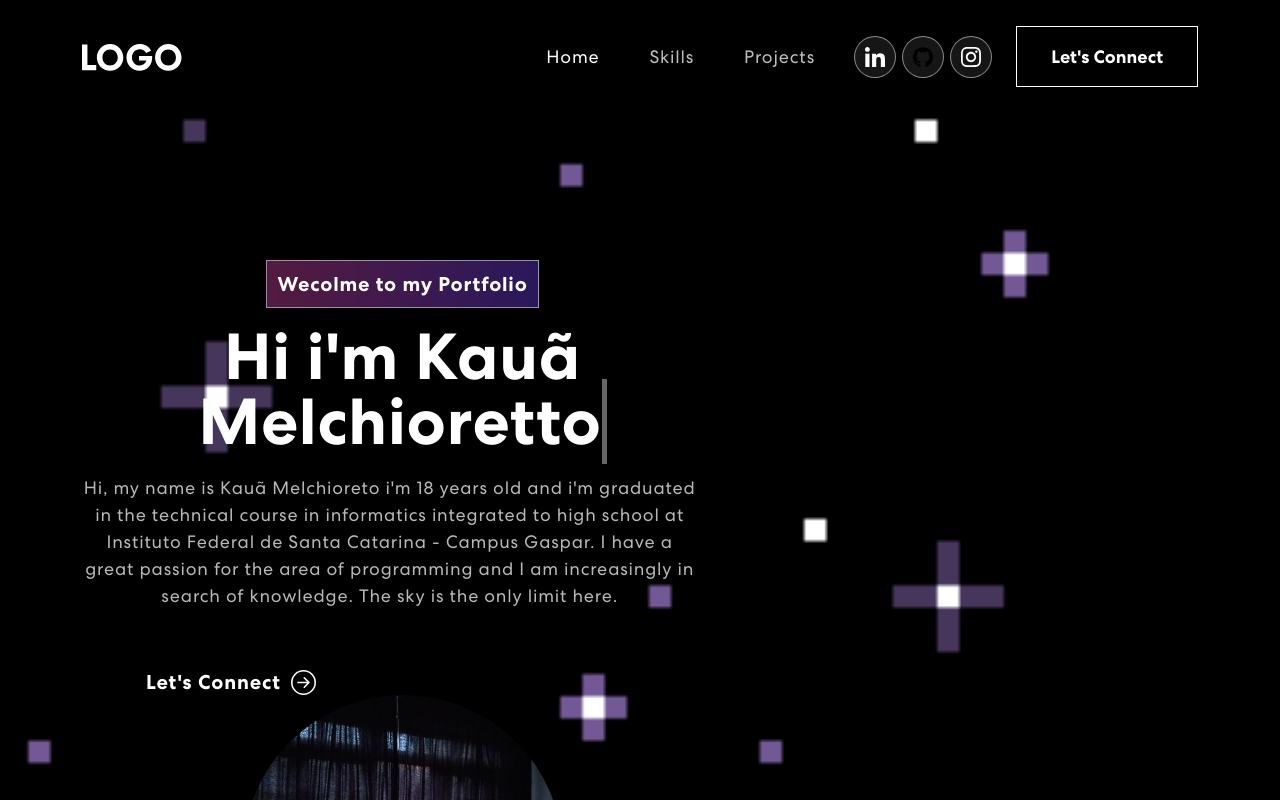
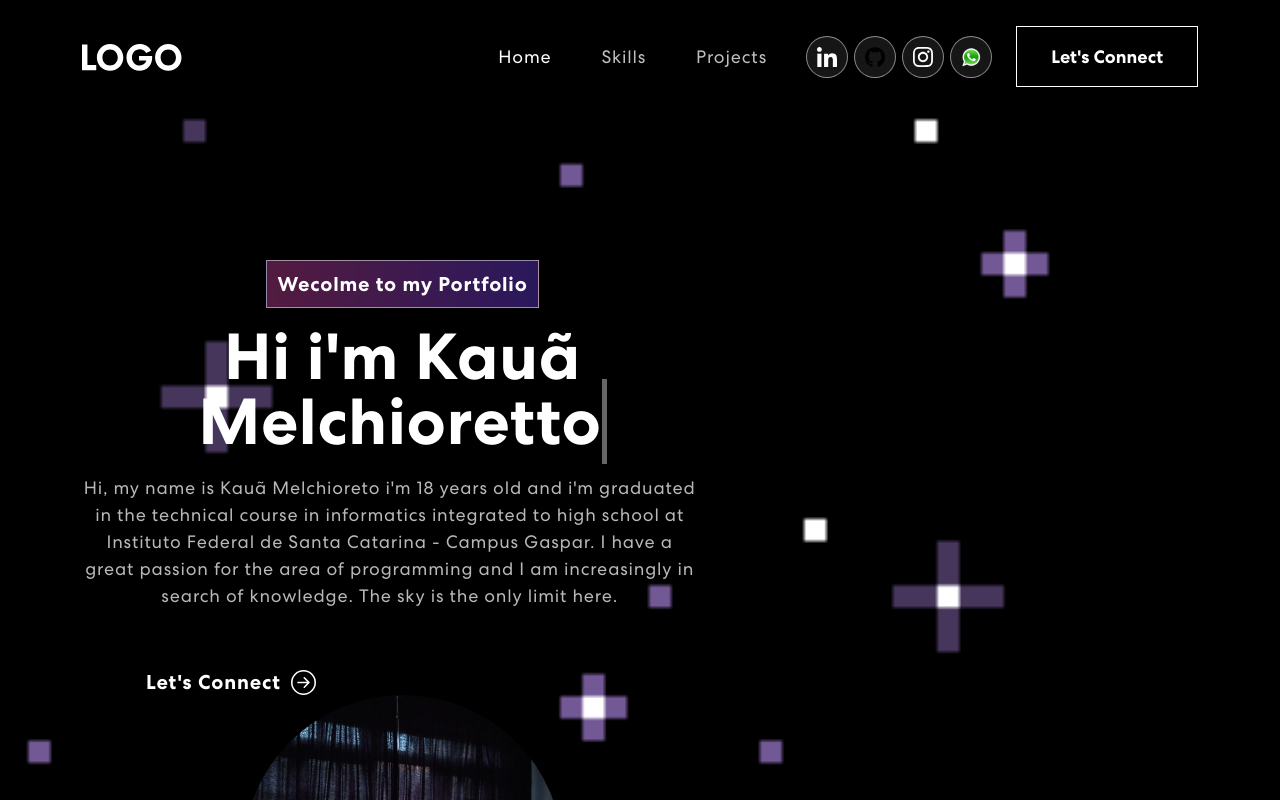
Before and after one commit to KauaMelchioretto/kauamelchioretto-portfolio-frontend, a React (Create React App) app: page / in a window 1280 px wide. Shown: the top 800 px of the page. Built offline with nearby package versions, Linux system fonts and the light colour scheme.

Commit message:
add wpp contact

```diff
--- a/src/components/footer/index.jsx
+++ b/src/components/footer/index.jsx
@@ -2,6 +2,7 @@ import { Container, Col, Row } from "react-bootstrap";
 import logo from "../../assets/img/logo.svg";
 import linkedinIcon from "../../assets/img/nav-icon1.svg";
 import gitHubIcon from "../../assets/img/github.png";
+import wppIcon from "../../assets/img/whatsapp-messenger.png"
 import instagramIcon from "../../assets/img/nav-icon3.svg";
 
 export const Footer = () => {
@@ -17,6 +18,9 @@ export const Footer = () => {
                             <a href="https://www.linkedin.com/in/kau%C3%A3-melchioretto-586929219/" target="_blank"><img src={linkedinIcon} /></a>
                             <a id="git-hub-link" href="https://github.com/KauaMelchioretto" target="_blank"><img src={gitHubIcon} /></a>
                             <a href="https://www.instagram.com/kaua_cmt/" target="_blank"><img src={instagramIcon} /></a>
+                            <a href='https://api.whatsapp.com/send?phone=5547996191929&text=You%20are%20contacting%20Kau%C3%A3%20Melchioretto%20%3AD' target="_blank">
+                  <img src={wppIcon} alt="" />
+                </a>
                         </div>
                         <p>Copyright 2022. All right reserved</p>
                     </Col>
--- a/src/components/navbar/index.jsx
+++ b/src/components/navbar/index.jsx
@@ -3,6 +3,7 @@ import { Navbar, Container, Nav } from "react-bootstrap";
 import logo from "../../assets/img/logo.svg";
 import linkedinIcon from "../../assets/img/nav-icon1.svg";
 import gitHubIcon from "../../assets/img/github.png";
+import wppIcon from "../../assets/img/whatsapp-messenger.png"
 import instagramIcon from "../../assets/img/nav-icon3.svg";
 import { HashLink } from 'react-router-hash-link';
 import { BrowserRouter as Router } from 'react-router-dom';
@@ -79,6 +80,9 @@ export const NavBar = () => {
                 <a href="https://www.instagram.com/kaua_cmt/" target="_blank">
                   <img src={instagramIcon} alt="" />
                 </a>
+                <a href='https://api.whatsapp.com/send?phone=5547996191929&text=You%20are%20contacting%20Kau%C3%A3%20Melchioretto%20%3AD' target="_blank">
+                  <img src={wppIcon} alt="" />
+                </a>
               </div>
               <HashLink to="#connect">
                 <button className="vvd">
```
Also changed, not shown: src/assets/img/whatsapp-messenger.png (added).
